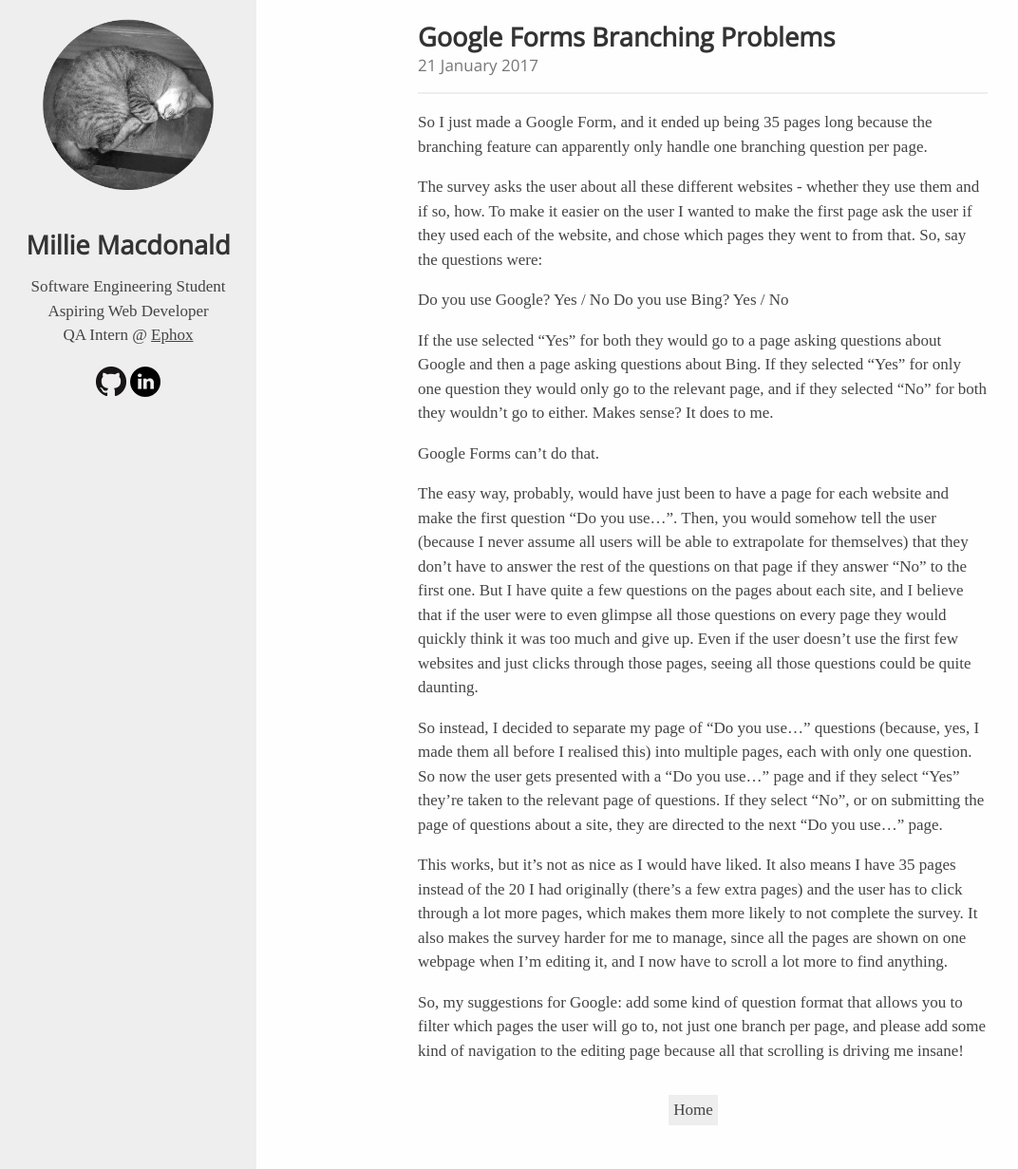
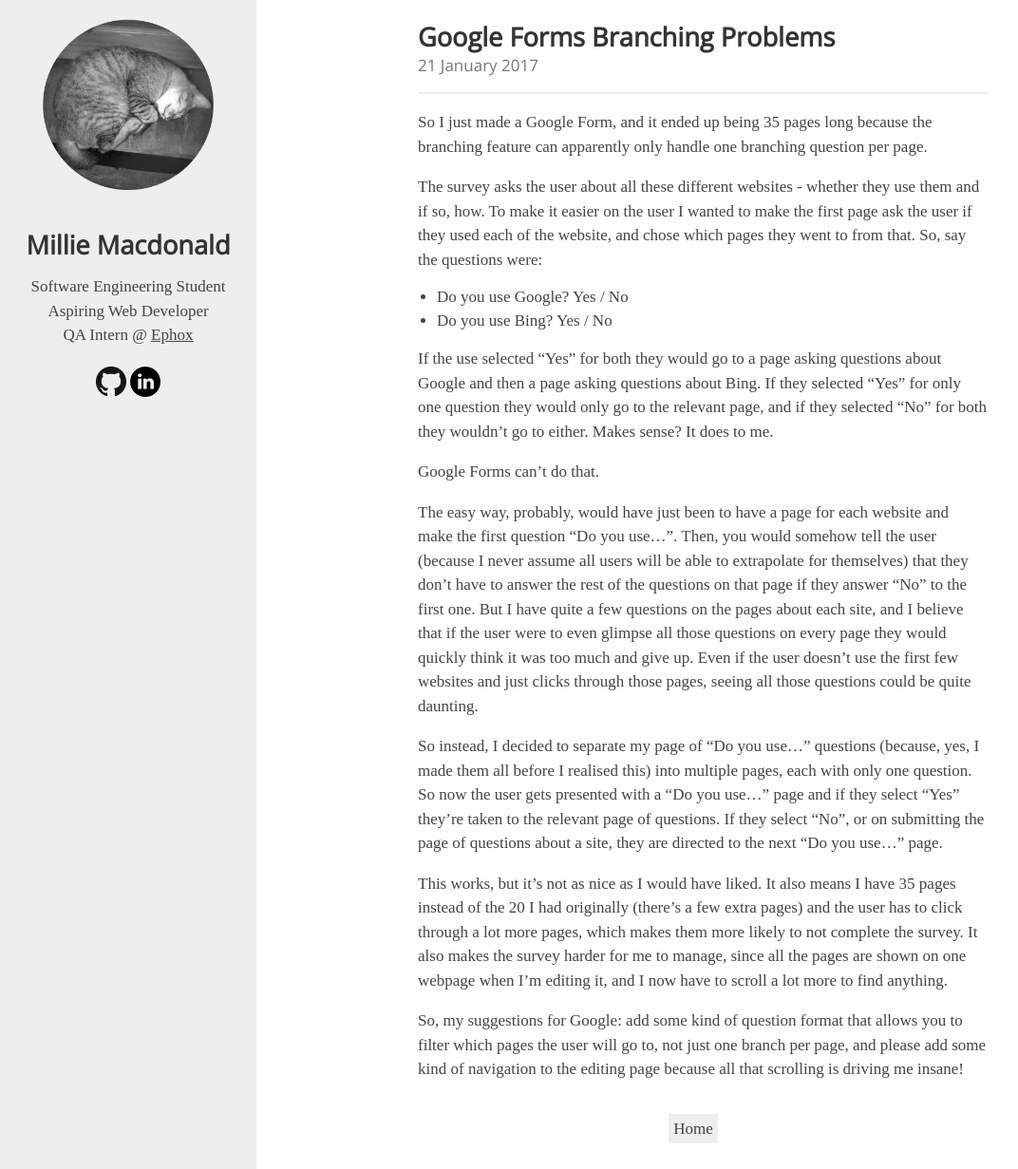
Before and after one commit to metricjs/metricjs.github.io, a Jekyll site: the page built from _posts/2017-01-14-google-forms-branching-problems.markdown, in a window 1280 px wide and 1231 px high. Shown: the whole window at 95% size, without its empty margins (0-1072 px from the left). Built offline with Jekyll 4.4.1, drawn with Linux system fonts in a browser that asks for light colours; some web fonts are replaced.

Commit message:
Made example questions into a list

```diff
--- a/_posts/2017-01-14-google-forms-branching-problems.markdown
+++ b/_posts/2017-01-14-google-forms-branching-problems.markdown
@@ -7,8 +7,8 @@ So I just made a Google Form, and it ended up being 35 pages long because the br
 
 The survey asks the user about all these different websites - whether they use them and if so, how. To make it easier on the user I wanted to make the first page ask the user if they used each of the website, and chose which pages they went to from that. So, say the questions were:
 
-Do you use Google? Yes / No
-Do you use Bing? Yes / No
+- Do you use Google? Yes / No
+- Do you use Bing? Yes / No
 
 If the use selected "Yes" for both they would go to a page asking questions about Google and then a page asking questions about Bing. If they selected "Yes" for only one question they would only go to the relevant page, and if they selected "No" for both they wouldn't go to either. Makes sense? It does to me.
 
```
